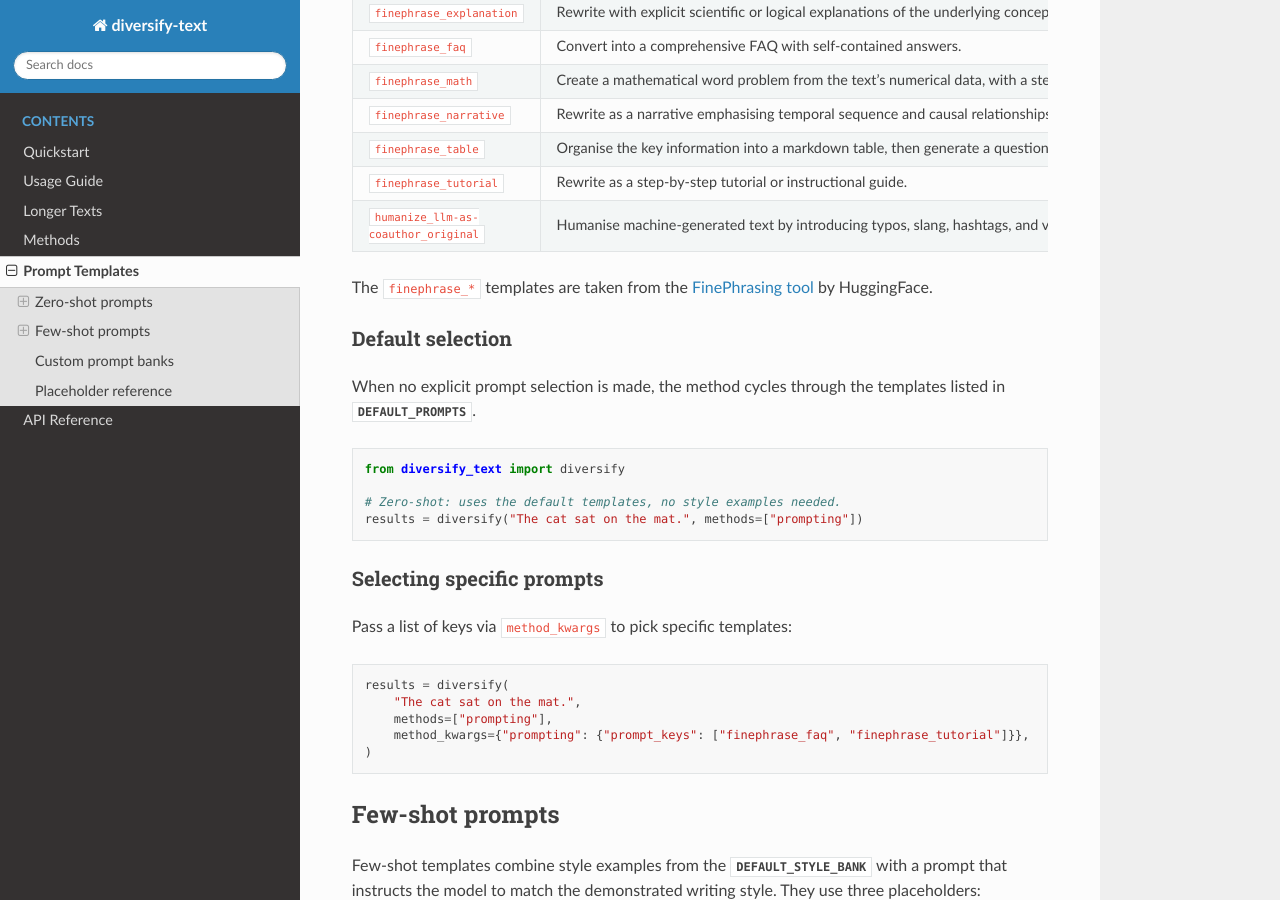
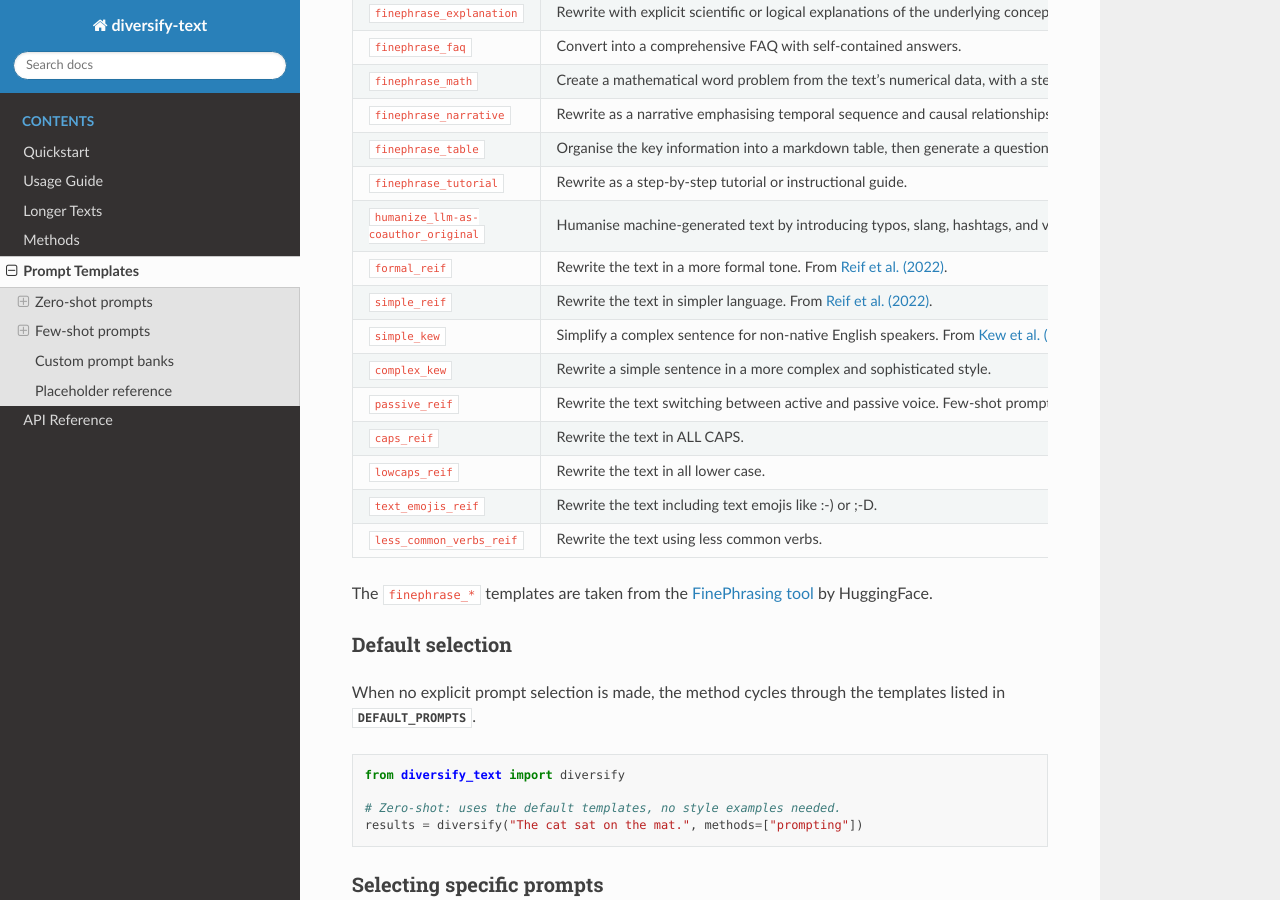
Before and after one commit to AnnaWegmann/diversify_text, a Sphinx documentation site: the page built from docs/prompts.rst, in a window 1280 px wide and 900 px high, scrolled down 835 px. Built offline with Sphinx 7.4.7 and the Read the Docs theme 3.1.0, drawn with Linux system fonts in a browser that asks for light colours.

Commit message:
- WYSIWYG update

```diff
--- a/docs/prompts.rst
+++ b/docs/prompts.rst
@@ -57,6 +57,29 @@ All zero-shot templates are stored in
      - Humanise machine-generated text by introducing typos, slang, hashtags,
        and varied casing (no emojis).
        From `Zhang et al. (2024) <https://arxiv.org/abs/2401.05952>`_.
+   * - ``formal_reif``
+     - Rewrite the text in a more formal tone.
+       From `Reif et al. (2022) <https://arxiv.org/abs/2109.03910>`_.
+   * - ``simple_reif``
+     - Rewrite the text in simpler language.
+       From `Reif et al. (2022) <https://arxiv.org/abs/2109.03910>`_.
+   * - ``simple_kew``
+     - Simplify a complex sentence for non-native English speakers.
+       From `Kew et al. (2023) <https://aclanthology.org/2023.emnlp-main.821.pdf>`_.
+   * - ``complex_kew``
+     - Rewrite a simple sentence in a more complex and sophisticated style.
+   * - ``passive_reif``
+     - Rewrite the text switching between active and passive voice.
+       Few-shot prompt with examples.
+       From `Reif et al. (2022) <https://arxiv.org/abs/2109.03910>`_.
+   * - ``caps_reif``
+     - Rewrite the text in ALL CAPS.
+   * - ``lowcaps_reif``
+     - Rewrite the text in all lower case.
+   * - ``text_emojis_reif``
+     - Rewrite the text including text emojis like :-) or ;-D.
+   * - ``less_common_verbs_reif``
+     - Rewrite the text using less common verbs.
 
 The ``finephrase_*`` templates are taken from the
 `FinePhrasing tool <https://huggingface.co/spaces/HuggingFaceFW/finephrase>`_
```
Also changed, not shown: README.md (+25 -0 lines), docs/quickstart.rst (+30 -5 lines), 1 other file.
